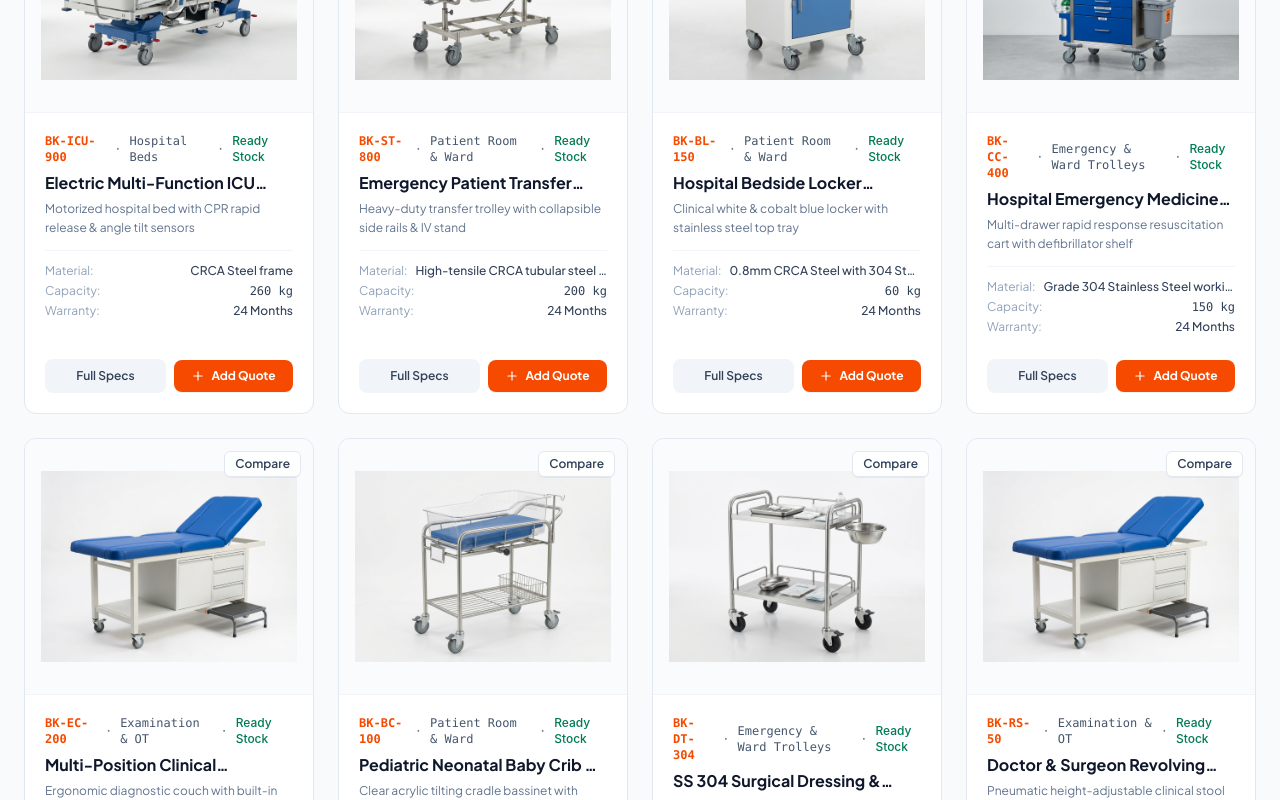
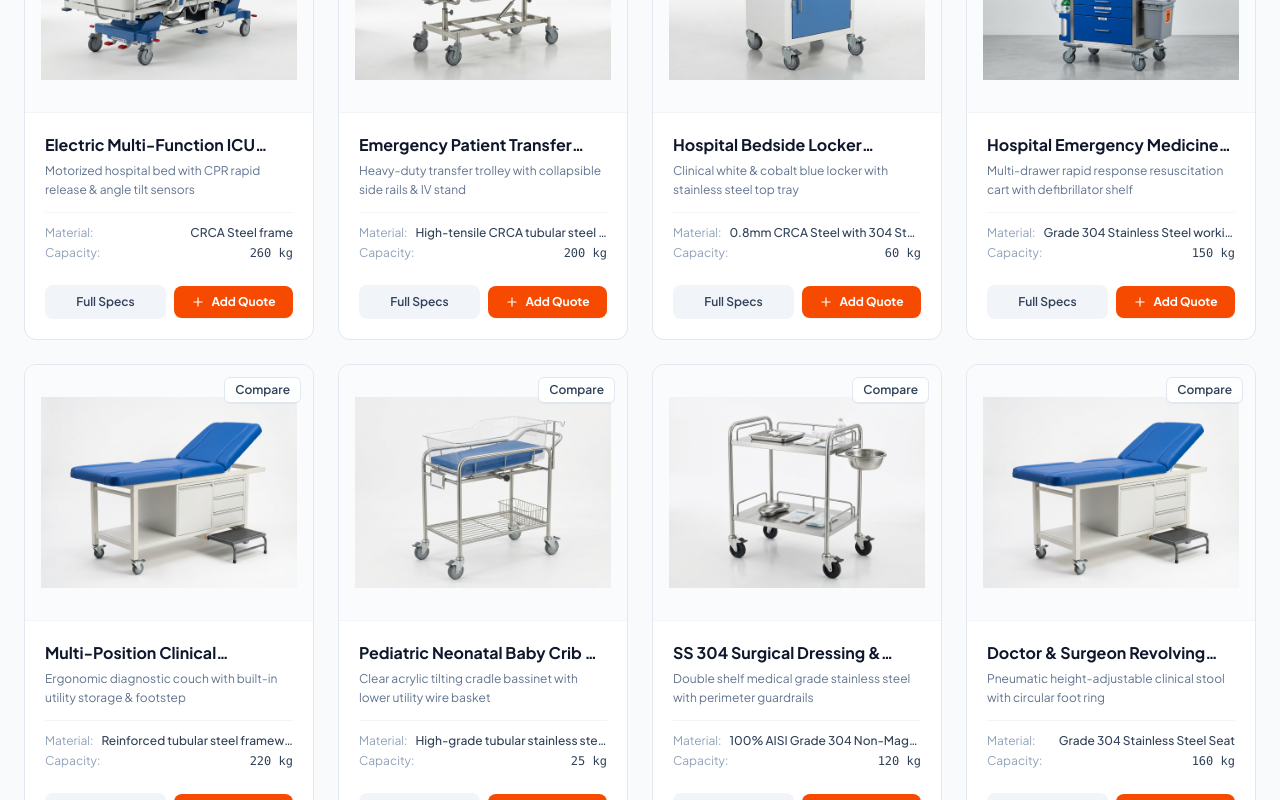
Before and after one commit to BK-Fabrication/bk_web_app, a React (Vite) app: page / in a window 1280 px wide. Shown: the part 980-1780 px from the top of the page. Built offline with nearby package versions, Linux system fonts and the light colour scheme.

Commit message:
refactor: remove unneeded metadata and warranty display from ProductCard

```diff
--- a/src/components/ProductCard.tsx
+++ b/src/components/ProductCard.tsx
@@ -77,16 +77,6 @@ export const ProductCard: React.FC<ProductCardProps> = ({
       {/* Product Content & Typography */}
       <div className="p-5 flex-1 flex flex-col justify-between space-y-4">
         <div>
-          {/* Clean Unboxed Metadata: NO PILLS */}
-          <div className="flex items-center gap-2 text-xs text-slate-500 font-mono tabular-nums mb-1.5">
-            <span className="font-bold text-orange-600">{product.modelCode}</span>
-            <span aria-hidden="true">·</span>
-            <span className="text-slate-600">{product.categoryLabel}</span>
-            <span aria-hidden="true">·</span>
-            <span className="text-emerald-700 font-sans font-medium">
-              {product.inStock ? 'Ready Stock' : 'Made to Order'}
-            </span>
-          </div>
 
           <h3
             onClick={() => onSelect(product)}
@@ -115,12 +105,6 @@ export const ProductCard: React.FC<ProductCardProps> = ({
                 </span>
               </div>
             )}
-            <div className="flex items-start justify-between gap-2">
-              <span className="text-slate-400 shrink-0">Warranty:</span>
-              <span className="font-medium text-slate-700">
-                {product.specs.warranty.split(' ')[0]} {product.specs.warranty.split(' ')[1] || ''}
-              </span>
-            </div>
           </div>
         </div>
 
```
